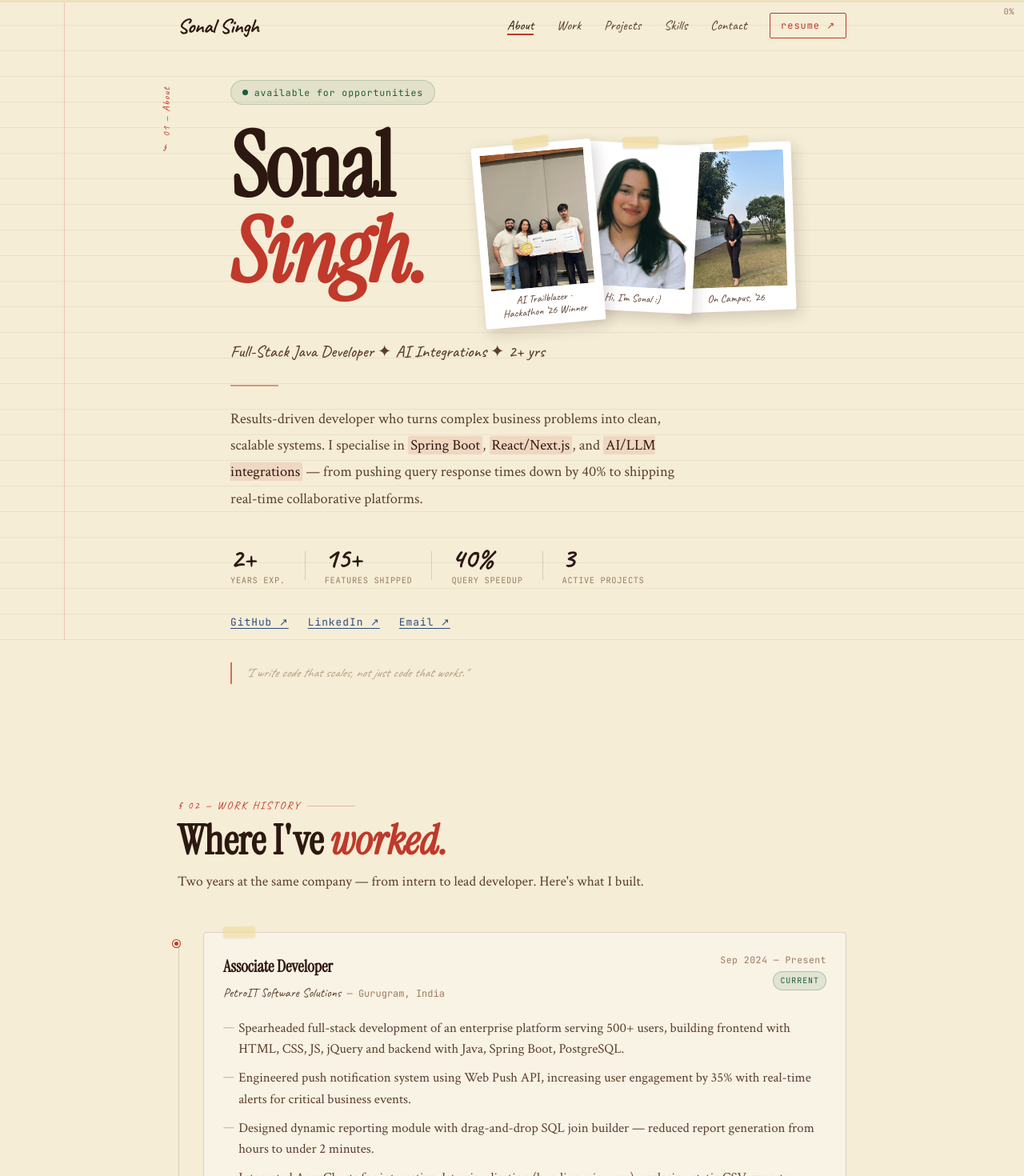
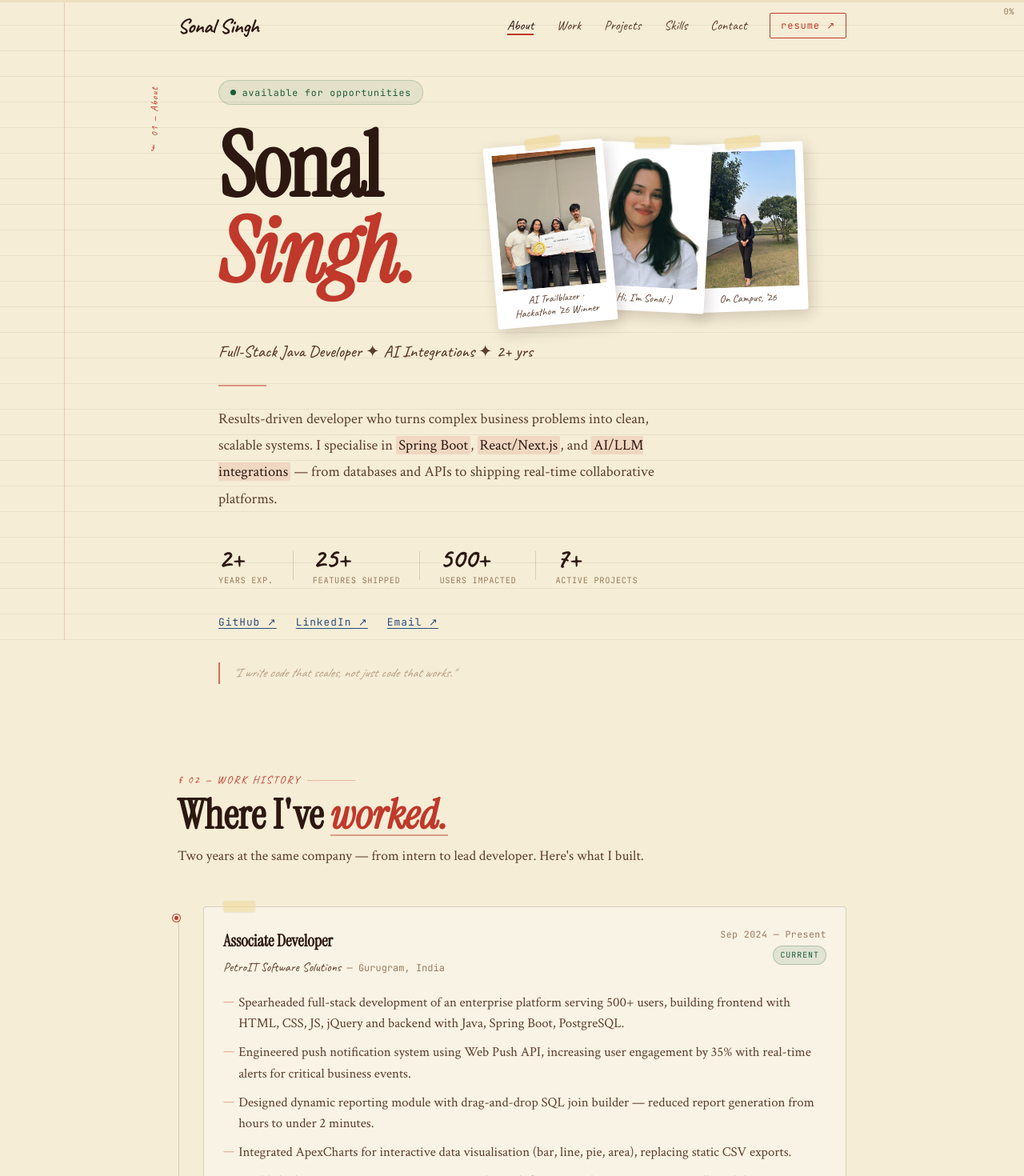
Before and after one commit to sonal0212/Portfolio, a React (Vite) app: page / in a window 1280 px wide. Shown: the top 1470 px of the page at 80% size. Built offline with nearby package versions, Linux system fonts and the light colour scheme.

Commit message:
space fixing and added animations

```diff
--- a/src/App.css
+++ b/src/App.css
@@ -99,6 +99,58 @@
   transform: translateY(0);
 }
 
+/* Section heading reveal — stamp slides in from the left */
+.fade-in .section-stamp {
+  opacity: 0;
+  transform: translateX(-14px);
+  transition: opacity 0.55s ease 0.05s, transform 0.55s ease 0.05s;
+}
+
+.fade-in.visible .section-stamp {
+  opacity: 1;
+  transform: translateX(0);
+}
+
+/* Section title — accent word gets a drawn underline */
+.section-title em {
+  position: relative;
+  display: inline-block;
+}
+
+.section-title em::after {
+  content: '';
+  position: absolute;
+  left: 0;
+  right: 0;
+  bottom: 0.04em;
+  height: 2px;
+  background: var(--red);
+  opacity: 0.45;
+  transform: scaleX(0);
+  transform-origin: left center;
+  transition: transform 0.7s cubic-bezier(0.65, 0, 0.35, 1) 0.45s;
+}
+
+.fade-in.visible .section-title em::after {
+  transform: scaleX(1);
+}
+
+/* Section intro paragraphs slide up gently */
+.fade-in .projects__intro,
+.fade-in .skills__intro,
+.fade-in .work__intro {
+  opacity: 0;
+  transform: translateY(8px);
+  transition: opacity 0.6s ease 0.3s, transform 0.6s ease 0.3s;
+}
+
+.fade-in.visible .projects__intro,
+.fade-in.visible .skills__intro,
+.fade-in.visible .work__intro {
+  opacity: 1;
+  transform: translateY(0);
+}
+
 /* Site footer */
 .site-footer {
   padding: 2rem 0 3rem;
--- a/src/components/Hero.css
+++ b/src/components/Hero.css
@@ -157,6 +157,50 @@
   color: var(--red);
 }
 
+.hero__cursor {
+  display: inline-block;
+  margin-left: 4px;
+  font-weight: 200;
+  color: var(--red);
+  transform: translateY(-0.06em);
+  animation: hero-blink 0.85s step-end infinite;
+}
+
+.hero__cursor--done {
+  animation: hero-blink 0.85s step-end infinite, hero-cursor-fade 1s ease 2.5s forwards;
+}
+
+@keyframes hero-blink {
+  50% { opacity: 0; }
+}
+
+@keyframes hero-cursor-fade {
+  to { opacity: 0; }
+}
+
+/* Cascade-in for hero supporting elements */
+.hero .hero__status,
+.hero .hero__subtitle,
+.hero .hero__divider,
+.hero .hero__summary,
+.hero .hero__stats,
+.hero .hero__links,
+.hero .hero__doodle-note,
+.hero .hero__polaroids {
+  opacity: 0;
+  transform: translateY(8px);
+  transition: opacity 0.6s ease, transform 0.6s ease;
+}
+
+.hero--visible .hero__status      { transition-delay: 0.05s; opacity: 1; transform: none; }
+.hero--visible .hero__subtitle    { transition-delay: 1.4s;  opacity: 1; transform: none; }
+.hero--visible .hero__divider     { transition-delay: 1.55s; opacity: 0.5; transform: none; }
+.hero--visible .hero__summary     { transition-delay: 1.65s; opacity: 1; transform: none; }
+.hero--visible .hero__stats       { transition-delay: 1.8s;  opacity: 1; transform: none; }
+.hero--visible .hero__links       { transition-delay: 1.9s;  opacity: 1; transform: none; }
+.hero--visible .hero__doodle-note { transition-delay: 2s;    opacity: 0.7; transform: none; }
+.hero--visible .hero__polaroids   { transition-delay: 0.6s;  opacity: 1; transform: none; }
+
 /* Subtitle */
 .hero__subtitle {
   font-size: 1.3rem;
--- a/src/components/Hero.jsx
+++ b/src/components/Hero.jsx
@@ -1,8 +1,44 @@
-import { useEffect, useRef } from 'react'
+import { useEffect, useRef, useState } from 'react'
 import './Hero.css'
+
+const FIRST = 'Sonal'
+const SECOND = 'Singh.'
+const TOTAL = FIRST.length + SECOND.length
+
+function CountUp({ end, suffix = '+', duration = 1500, delay = 0 }) {
+  const [value, setValue] = useState(0)
+
+  useEffect(() => {
+    let raf = 0
+    let start = 0
+    const startTimer = setTimeout(() => {
+      const tick = (now) => {
+        if (!start) start = now
+        const t = Math.min((now - start) / duration, 1)
+        const eased = 1 - Math.pow(1 - t, 3)
+        setValue(Math.round(eased * end))
+        if (t < 1) raf = requestAnimationFrame(tick)
+      }
+      raf = requestAnimationFrame(tick)
+    }, delay)
+
+    return () => {
+      clearTimeout(startTimer)
+      cancelAnimationFrame(raf)
+    }
+  }, [end, duration, delay])
+
+  return (
+    <>
+      {value}
+      {suffix}
+    </>
+  )
+}
 
 export default function Hero() {
   const ref = useRef(null)
+  const [typed, setTyped] = useState(0)
 
   useEffect(() => {
     const timer = setTimeout(() => {
@@ -10,6 +46,19 @@ export default function Hero() {
     }, 100)
     return () => clearTimeout(timer)
   }, [])
+
+  useEffect(() => {
+    if (typed >= TOTAL) return
+    // longer pause right after finishing "Sonal" before starting "Singh."
+    const delay = typed === FIRST.length ? 380 : 105
+    const t = setTimeout(() => setTyped((c) => c + 1), delay)
+    return () => clearTimeout(t)
+  }, [typed])
+
+  const firstShown = Math.min(typed, FIRST.length)
+  const secondShown = Math.max(0, typed - FIRST.length)
+  const lineBreakVisible = firstShown >= FIRST.length
+  const isDone = typed >= TOTAL
 
   const polaroids = [
     { src: '/photos/hackathon.jpg', caption: 'AI Trailblazer · Hackathon ’26 Winner', rotate: '-5deg' },
@@ -32,9 +81,17 @@ export default function Hero() {
 
           {/* Heading + polaroids on the right */}
           <div className="hero__head">
-            <h1 className="hero__name">
-              Sonal<br />
-              <em>Singh.</em>
+            <h1 className="hero__name" aria-label="Sonal Singh">
+              <span aria-hidden="true">
+                {FIRST.slice(0, firstShown)}
+                {lineBreakVisible && <br />}
+                {secondShown > 0 && <em>{SECOND.slice(0, secondShown)}</em>}
+                <span
+                  className={`hero__cursor${isDone ? ' hero__cursor--done' : ''}`}
+                >
+                  |
+                </span>
+              </span>
             </h1>
 
             <div className="hero__polaroids" aria-hidden="false">
@@ -64,29 +121,37 @@ export default function Hero() {
             Results-driven developer who turns complex business problems into clean,
             scalable systems. I specialise in{' '}
             <mark>Spring Boot</mark>, <mark>React/Next.js</mark>, and{' '}
-            <mark>AI/LLM integrations</mark> — from pushing query response times down
-            by 40% to shipping real-time collaborative platforms.
+            <mark>AI/LLM integrations</mark> — from databases and APIs to shipping
+            real-time collaborative platforms.
           </p>
 
           {/* Quick stats */}
           <div className="hero__stats">
             <div className="hero__stat">
-              <span className="hero__stat-num caveat">2+</span>
+              <span className="hero__stat-num caveat">
+                <CountUp end={2} duration={1100} delay={1800} />
+              </span>
               <span className="hero__stat-label mono">years exp.</span>
             </div>
             <div className="hero__stat-sep" />
             <div className="hero__stat">
-              <span className="hero__stat-num caveat">15+</span>
+              <span className="hero__stat-num caveat">
+                <CountUp end={25} duration={1500} delay={1850} />
+              </span>
               <span className="hero__stat-label mono">features shipped</span>
             </div>
             <div className="hero__stat-sep" />
             <div className="hero__stat">
-              <span className="hero__stat-num caveat">40%</span>
-              <span className="hero__stat-label mono">query speedup</span>
+              <span className="hero__stat-num caveat">
+                <CountUp end={500} duration={1800} delay={1900} />
+              </span>
+              <span className="hero__stat-label mono">users impacted</span>
             </div>
             <div className="hero__stat-sep" />
             <div className="hero__stat">
-              <span className="hero__stat-num caveat">3</span>
+              <span className="hero__stat-num caveat">
+                <CountUp end={7} duration={1300} delay={1950} />
+              </span>
               <span className="hero__stat-label mono">active projects</span>
             </div>
           </div>
--- a/src/components/Projects.css
+++ b/src/components/Projects.css
@@ -69,6 +69,31 @@
   object-fit: cover;
   object-position: top center;
   display: block;
+}
+
+.project-card__photo--link {
+  display: block;
+  text-decoration: none;
+  cursor: pointer;
+}
+
+.project-card__photo-overlay {
+  position: absolute;
+  inset: 0;
+  display: flex;
+  align-items: center;
+  justify-content: center;
+  background: rgba(44, 24, 16, 0.55);
+  color: #fff;
+  font-size: 0.75rem;
+  letter-spacing: 0.12em;
+  text-transform: uppercase;
+  opacity: 0;
+  transition: opacity 0.2s ease;
+}
+
+.project-card__photo--link:hover .project-card__photo-overlay {
+  opacity: 1;
 }
 
 .project-card__num {
--- a/src/components/Work.css
+++ b/src/components/Work.css
@@ -23,6 +23,10 @@
 .work-card--visible {
   opacity: 1;
   transform: translateX(0);
+}
+
+.work__timeline > .work-card:last-child {
+  margin-bottom: 0;
 }
 
 .work-card__line {
--- a/src/components/Work.jsx
+++ b/src/components/Work.jsx
@@ -130,7 +130,7 @@ export default function Work() {
           ))}
 
           {/* Education card */}
-          <div className="work-card work-card--edu">
+          <div className="work-card work-card--edu work-card--visible">
             <div className="work-card__line work-card__line--last" />
             <div className="work-card__dot work-card__dot--edu" />
             <div className="work-card__body">
--- a/src/index.css
+++ b/src/index.css
@@ -79,8 +79,7 @@ button {
 
 /* Section base */
 section {
-  min-height: 100vh;
-  padding: 80px 0;
+  padding: 48px 0;
   position: relative;
 }
 
```
Also changed, not shown: src/components/Projects.jsx (+38 -5 lines).
